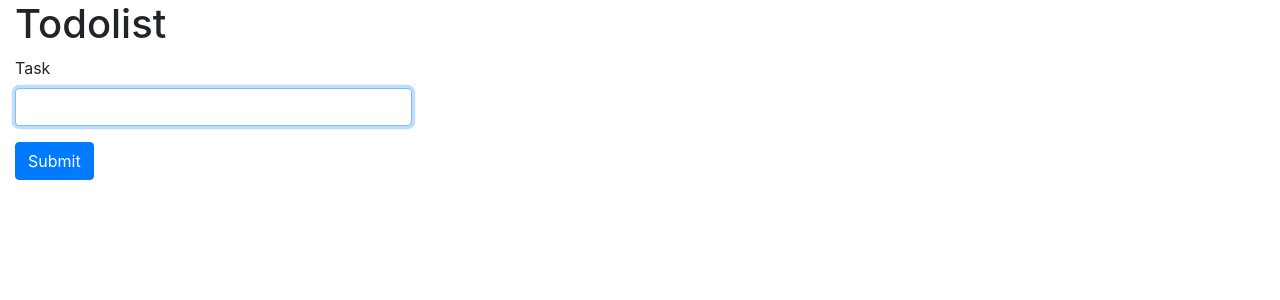
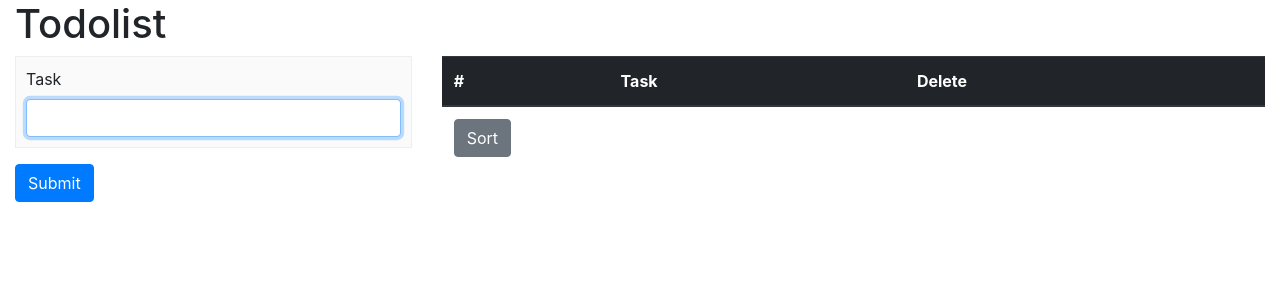
Before and after one commit to RosDiaf/ToDoList-in-Angular, an Angular app: page / in a window 1280 px wide. Shown: the top 300 px of the page. Built offline with nearby package versions, Linux system fonts and the light colour scheme.

Commit message:
Style added to task form

```diff
--- a/src/app/form/form.component.html
+++ b/src/app/form/form.component.html
@@ -1,7 +1,7 @@
-<form [formGroup]="listForm" (ngSubmit)="onSubmit()">
+<form [formGroup]="listForm" (ngSubmit)="onSubmit()" class="listForm">
   <div class="form-group">
-    <label>Task</label>
-    <input type="text" formControlName="task" class="form-control" autofocus #task />
+    <label for="task">Task</label>
+    <input type="text" formControlName="task" class="form-control" autofocus #task id="task"/>
     <div class="error" *ngIf="(!listForm.controls['task'].valid && listForm.controls['task'].touched)">Enter valid task</div>
   </div>
   <button class="btn btn-primary">Submit</button>
--- a/src/app/list/list.component.html
+++ b/src/app/list/list.component.html
@@ -1,4 +1,5 @@
-<table *ngIf="taskListArr.length" class="table tasks">
+<div *ngIf="taskListArr" class="tasks">
+  <table class="table">
     <thead class="thead-dark">
       <tr>
         <th scope="col">#</th>
@@ -19,3 +20,4 @@
       </tr>
     </tbody>
   </table>
+</div>
--- a/src/assets/sass/form.scss
+++ b/src/assets/sass/form.scss
@@ -1,4 +1,12 @@
 
-.error {
-    color: $fieldInvalid;
+.listForm {
+    .form-group {
+        background-color: $formGroupBgColor;
+        border: 1px solid $formGroupBorderColor;
+        padding: 10px;
+    }
+
+    .error {
+        color: $formFieldInvalid;
+    }
 }
--- a/src/assets/sass/variables.scss
+++ b/src/assets/sass/variables.scss
@@ -1 +1,3 @@
-$fieldInvalid: #ff0000;
+$formGroupBgColor: #fafafa;
+$formGroupBorderColor: #eeeeee;
+$formFieldInvalid: #ff0000;
```
